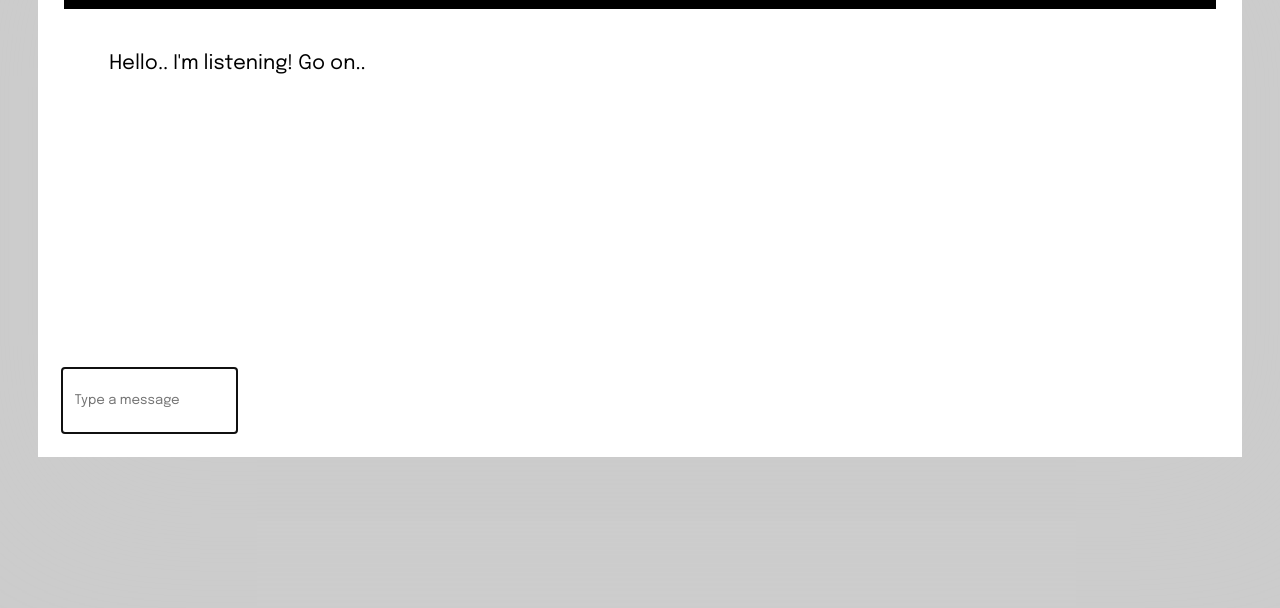
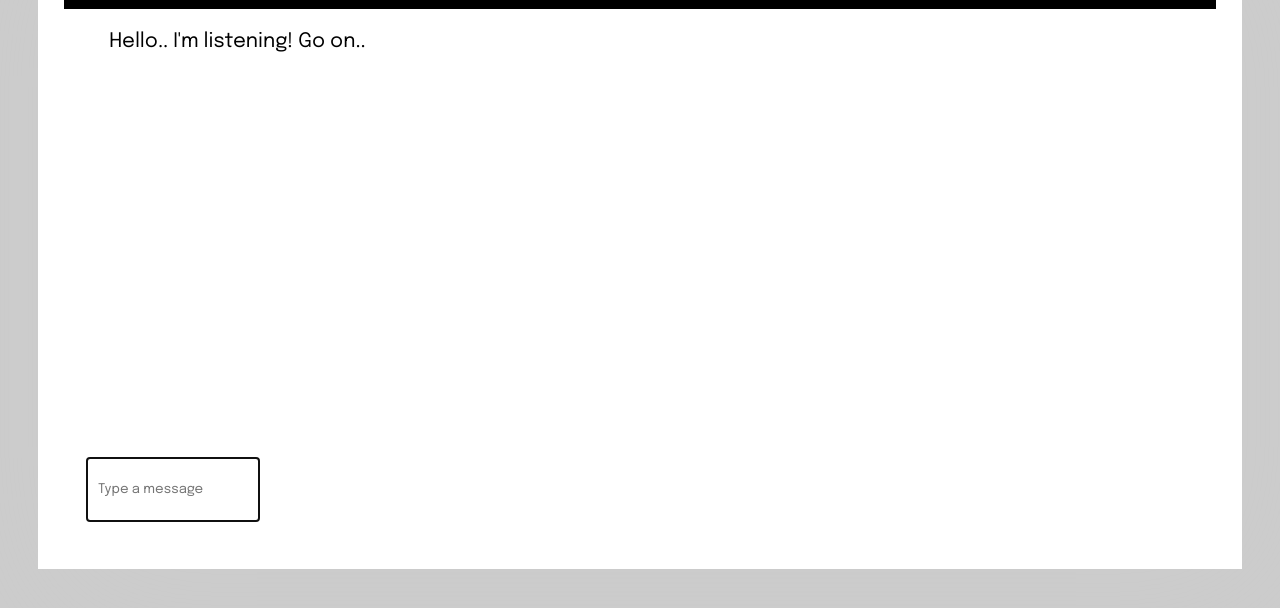
Before and after one commit to AR-DEV-1/Alter, a plain HTML site: page index.html in a window 1280 px wide. Shown: the part 150-758 px from the top of the page. Drawn offline with Linux system fonts and the light colour scheme; some icons are missing; a web font is replaced by a local one.

Commit message:
Update styles.css
Signed-off-by: AR-DEV-1 <mail.ardev1@protonmail.com>

```diff
--- a/styles.css
+++ b/styles.css
@@ -32,7 +32,6 @@ body {
   background: #ccc;
   margin: 0;
   padding: 0;
-  overflow: hidden; /* Disable body overflow to prevent scrolling */
 }
 
 /* Card styles */
@@ -42,8 +41,6 @@ body {
   padding: 2%;
   box-shadow: 2vw 2vw 12vw 3vw #ccc;
   max-width: 90%;
-  position: relative;
-  overflow: hidden; /* Hide overflow to prevent content from causing scrolling */
 }
 
 /* Header styles */
@@ -61,19 +58,19 @@ body {
 
 /* Message section */
 .card #message-section {
-  height: 50vh;
-  overflow-y: auto; /* Enable scrolling within message section */
+  height: 50vh; /* Fixed height for the message section */
+  overflow-y: auto; /* Enable scrolling within the message section */
   padding: 0 2%;
   margin-bottom: 2%;
-  position: relative;
+  position: relative; /* Ensure relative positioning for absolute child elements */
 }
 
 /* Message styles */
 .card .message {
-  margin: 2% 0;
   padding: 2%;
   background-color: #fff;
   border-radius: 1vw;
+  position: relative; /* Ensure relative positioning for absolute child elements */
 }
 
 /* User message styles */
@@ -87,10 +84,6 @@ body {
 
 /* Input section */
 .card #input-section {
-  position: absolute;
-  bottom: 0;
-  left: 0;
-  width: 100%;
   padding: 2%;
 }
 
```
